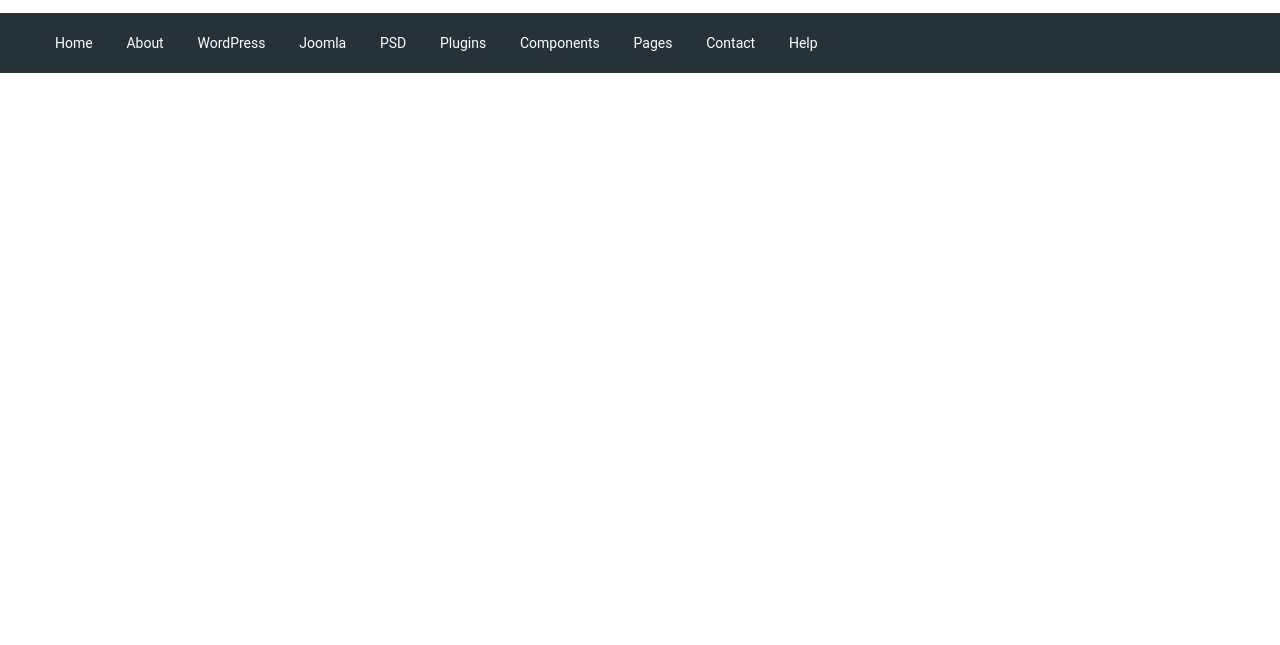
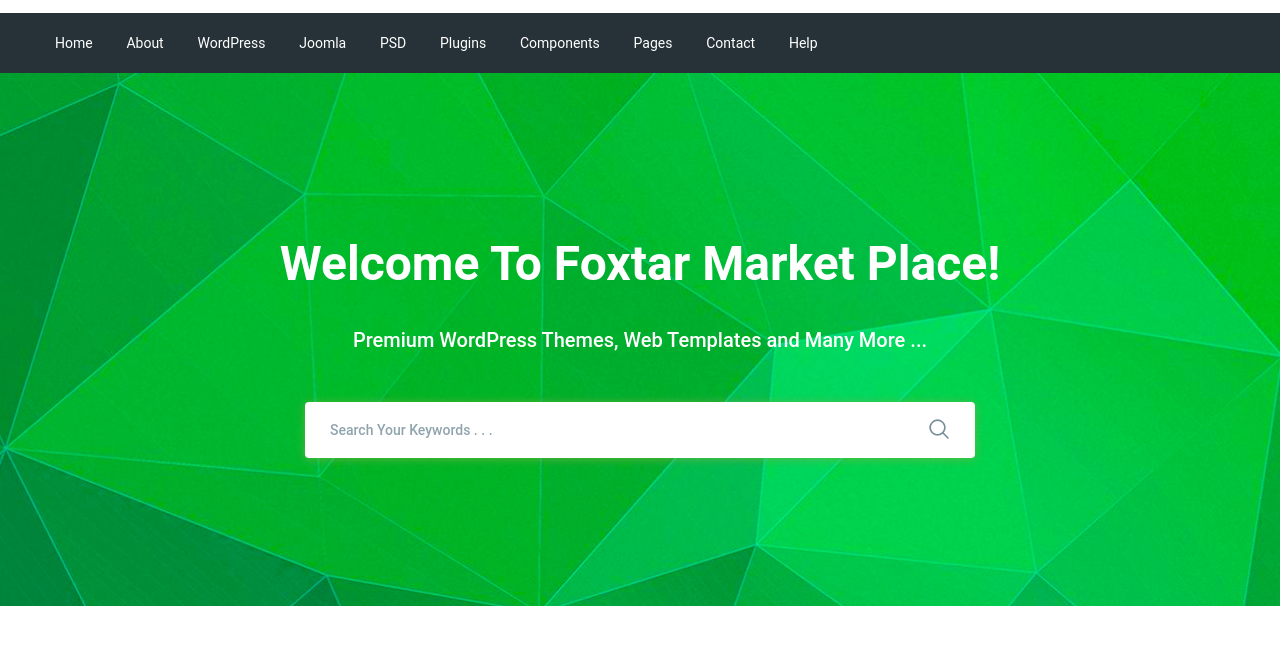
Before and after one commit to ev-groshev/moderno, a website: page app/index.html in a window 1280 px wide. Shown: the part 77-722 px from the top of the page. Drawn offline with nearby package versions, Linux system fonts and the light colour scheme; files that its build step writes are made by us from their sources.

Commit message:
added search section

```diff
--- a/app/index.html
+++ b/app/index.html
@@ -94,8 +94,28 @@
 			</div>
 		</div>
 
+	</header>
 
-	</header>
+	<section class="search" style="background-image: url(images/search/search-bg.jpg);">
+		<div class="container">
+			<div class="search__inner">
+				<div class="search__inner-title">
+					Welcome To Foxtar Market Place!
+				</div>
+				<div class="search__inner-text">
+					Premium WordPress Themes, Web Templates and Many More ...
+				</div>
+				<div class="search__inner-form">
+					<form action="#">
+						<input type="text" placeholder="Search Your Keywords . . ." required>
+						<button type="submit">
+							<img src="images/icons/search.png" alt="">
+						</button>
+					</form>
+				</div>
+			</div>
+		</div>
+	</section>
 
 	<script src="https://ajax.googleapis.com/ajax/libs/jquery/3.4.1/jquery.min.js"></script>
 	<script src="js/libs.min.js"></script>
--- a/app/scss/style.scss
+++ b/app/scss/style.scss
@@ -60,3 +60,66 @@
 		}
 	}
 }
+
+.search {
+
+	background-repeat: no-repeat;
+	background-size: cover;
+	background-position: center;
+	min-height: 533px;
+
+	&__inner {
+		padding: 155px 0 100px;
+		color: #fff;
+		text-align: center;
+
+		&-title {
+			margin-bottom: 28px;
+			font-size: 48px;
+			font-weight: 700;
+			line-height: 72px;
+		}
+
+		&-text {
+			margin-bottom: 50px;
+			font-size: 20px;
+			font-weight: 500;
+		}
+
+		&-form {
+			max-width: 670px;
+			margin: 0 auto;
+			position: relative;
+
+			input {
+				display: block;
+				width: 100%;
+				box-shadow: 0 1px 10px rgba(124, 178, 64, 0.75);
+				border-radius: 4px;
+				height: 56px;
+				border: none;
+				font-size: 14px;
+				font-weight: 500;
+				padding-left: 25px;
+				padding-right: 60px;
+
+				&::focus {
+					border: 1px solid $text;
+				}
+
+				&::placeholder {
+					color: #90a4ae;
+					font-weight: 500;
+				}
+			}
+
+			button {
+				position: absolute;
+				border: none;
+				background-color: transparent;
+				right: 20px;
+				top: 16px;
+			}
+		}
+	}
+}
```
Also changed, not shown: app/images/icons/search.png (added), app/images/search/search-bg.jpg (added).
